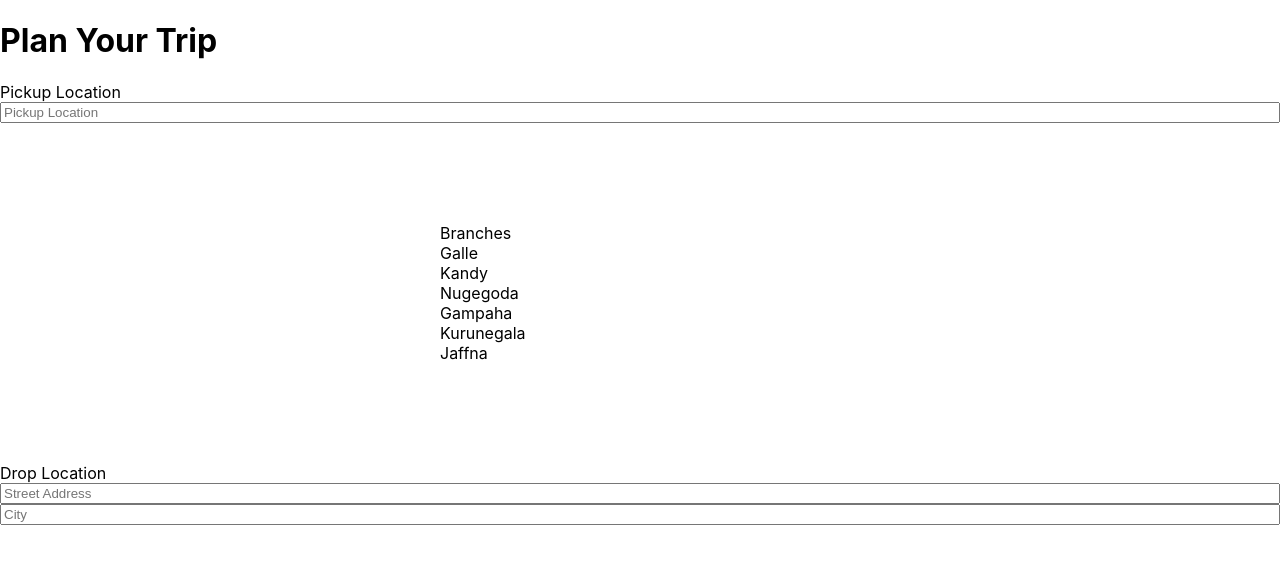
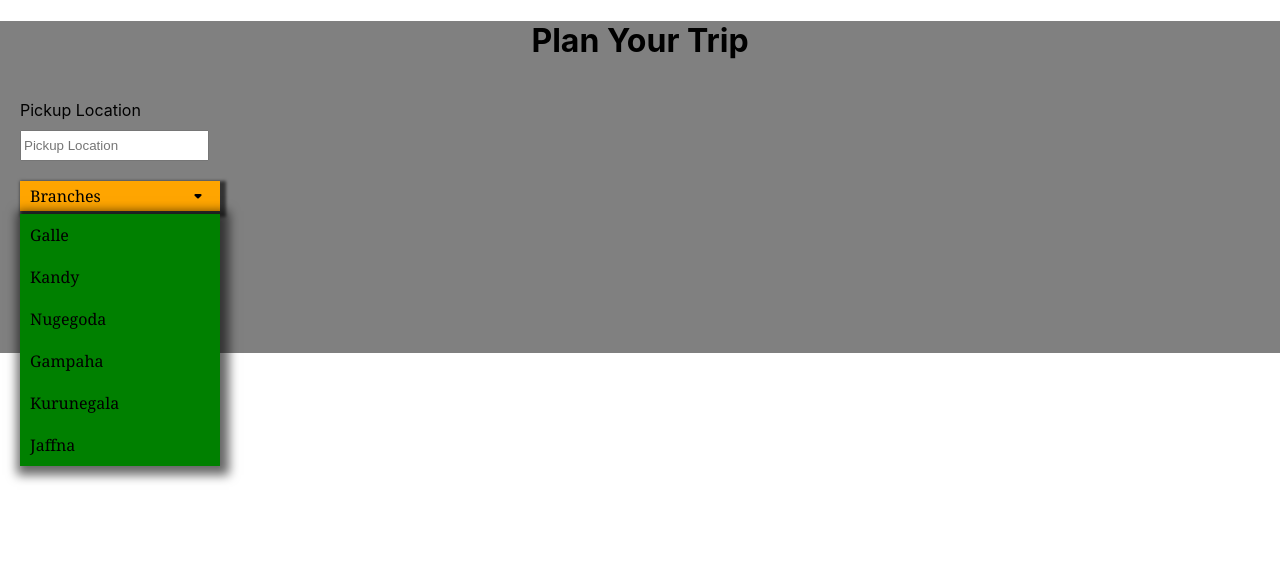
Before and after one commit to dvimukthi/cab-service-system, a React (Create React App) app: page /book in a window 1280 px wide. Shown: the top 564 px of the page. Built offline with nearby package versions, Linux system fonts and the light colour scheme; a web font is replaced by a local one.

Commit message:
dropdown styles

```diff
--- a/src/Components/BookingComponent/BookingBody/BookingBody.css
+++ b/src/Components/BookingComponent/BookingBody/BookingBody.css
@@ -1,10 +1,17 @@
-.bookingBody__container {}
+.bookingBody__container {
+    background: gray;
+}
+
+.bookingBody__container h1 {
+    text-align: center;
+}
 
 .Trip__container {
-
+    margin-left: 20px;
 }
 
 .BookingField {
     display: flex;
     flex-direction: column;
+    margin-top: 40px;
 }
--- a/src/Components/BookingComponent/BookingBody/BookingBody.js
+++ b/src/Components/BookingComponent/BookingBody/BookingBody.js
@@ -14,6 +14,11 @@ function BookingBody() {
               type="text"
               name="PickupLocation"
               placeholder="Pickup Location"
+              style={{
+                marginTop: "10px",
+                marginRight: "85%",
+                height: "25px",
+              }}
             />
           </div>
           <DropdownBranches />
@@ -23,8 +28,22 @@ function BookingBody() {
               type="text"
               name="StreetAddress"
               placeholder="Street Address"
+              style={{
+                marginTop: "10px",
+                marginRight: "85%",
+                height: "25px",
+              }}
             />
-            <input type="text" name="city" placeholder="City" />
+            <input
+              type="text"
+              name="city"
+              placeholder="City"
+              style={{
+                marginTop: "10px",
+                marginRight: "85%",
+                height: "25px",
+              }}
+            />
           </div>
         </div>
       </form>
--- a/src/Components/BookingComponent/BookingBody/DropdownBranches.css
+++ b/src/Components/BookingComponent/BookingBody/DropdownBranches.css
@@ -1,10 +1,37 @@
 .dropdown__container {
-    width: 400px;
-    margin: 100px auto;
+    width: 200px;
+    margin-top: 20px;
+    position: relative;
 }
 
-.dopdown__btn {}
+.dopdown__btn {
+    padding: 10px;
+    height: 10px;
+    background: orange;
+    box-shadow: 3px 3px 3px 3px rgba(0, 0, 0, 0.6);
+    font-family: Georgia, 'Times New Roman', Times, serif;
+    cursor: pointer;
+    display: flex;
+    align-items: center;
+    justify-content: space-between;
+}
 
-.dopdown__content {}
+.dopdown__content {
+    position: absolute;
+    background: green;
+    top: 110%;
+    width: 200px;
+    left: 0;
+    box-shadow: 3px 3px 10px 6px rgba(0, 0, 0, 0.6);
+    font-family: Georgia, 'Times New Roman', Times, serif;
+}
 
-.dopdown__item {}
+.dopdown__item {
+    padding: 10px;
+    cursor: pointer;
+    transition: all 0.2s;
+}
+
+.dopdown__item:hover {
+    background: blue;
+}
--- a/src/Components/BookingComponent/BookingBody/DropdownBranches.js
+++ b/src/Components/BookingComponent/BookingBody/DropdownBranches.js
@@ -1,10 +1,14 @@
 import React from "react";
 import "./DropdownBranches.css";
+import ArrowDropDownRoundedIcon from "@mui/icons-material/ArrowDropDownRounded";
 
 function DropdownBranches() {
   return (
     <div className="dropdown__container">
-      <div className="dopdown__btn">Branches</div>
+      <div className="dopdown__btn">
+        Branches
+        <ArrowDropDownRoundedIcon />
+      </div>
       <div className="dopdown__content">
         <div className="dopdown__item">Galle</div>
         <div className="dopdown__item">Kandy</div>
```
